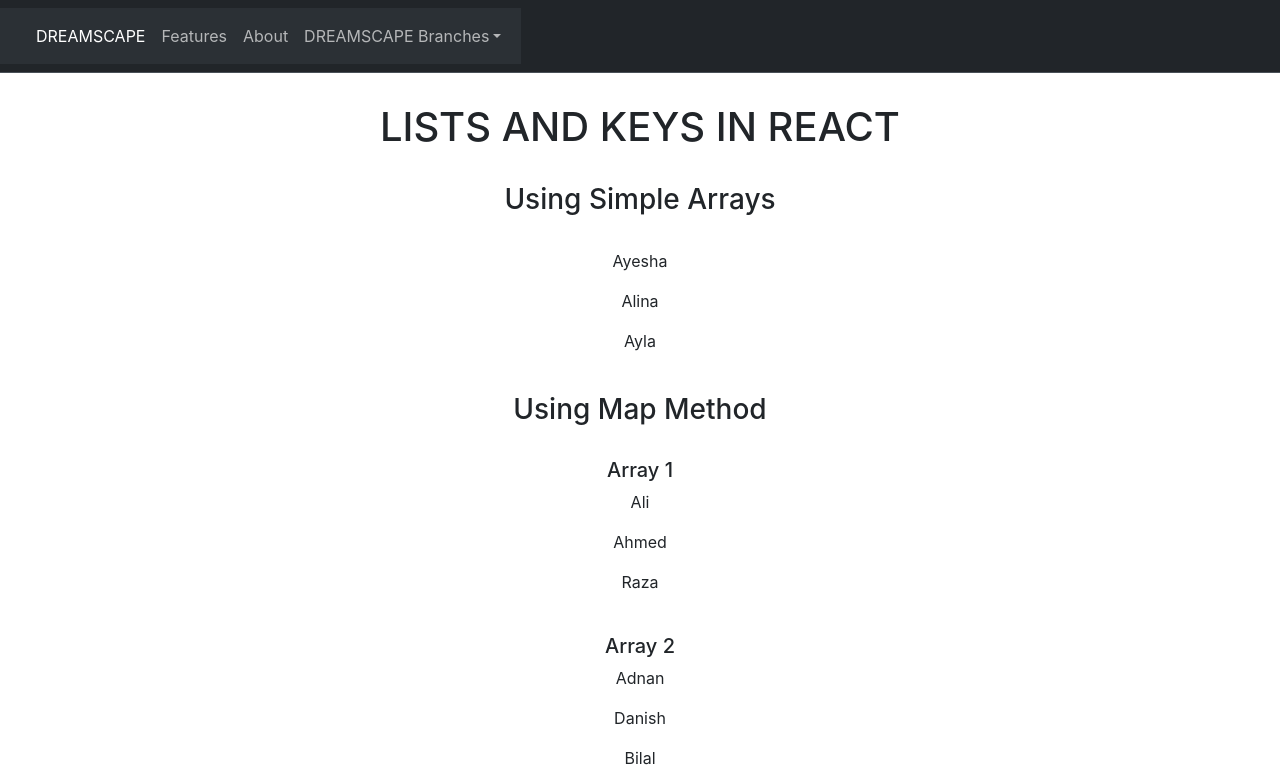
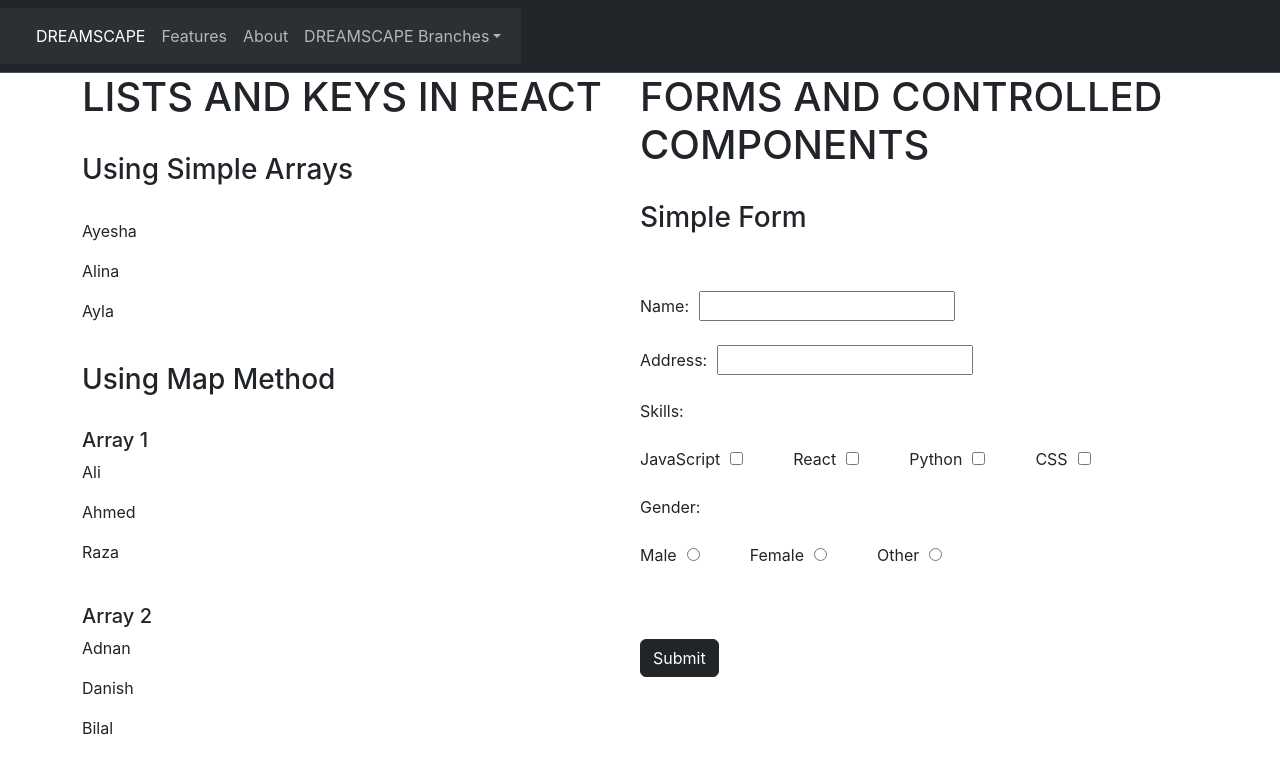
Before and after one commit to ghosiajaved/React, a React (Create React App) app: page / in a window 1280 px wide. Shown: the top 782 px of the page. Built offline with nearby package versions, Linux system fonts and the light colour scheme.

Commit message:
Added forms and controlled components

```diff
--- a/src/App.css
+++ b/src/App.css
@@ -35,5 +35,18 @@
 }
 
 .container{
-  text-align: center;
+  text-align: left;
+  display: flex;
 }
+
+.left-section, .right-section {
+  flex: 1;
+}
+
+label {
+  margin-right: 10px;
+}
+
+input{
+  margin-right: 50px;
+}
--- a/src/App.js
+++ b/src/App.js
@@ -3,9 +3,11 @@ import './App.css';
 import React from 'react'
 import Navbar from './components/Navbar';
 import List from './components/List';
+import Form from './components/Form';
 
 
 function App() {
+
 
 
   return (
@@ -16,17 +18,29 @@ function App() {
 
       <Navbar title="DREAMSCAPE" home="Home" features="Features" about="About" branches="DREAMSCAPE Branches" />
 
-      <div className="container" style={{ width: '800px', height: '710px', paddingTop: '30px' }}>
+      {/* <div className="container" style={{ width: '800px', height: '710px', paddingTop: '30px' }}> */}
 
 
-          <h1>LISTS AND KEYS IN REACT</h1>
+
+      <div className="container">
+        <div className="left-section">
+
+          <h1>LISTS AND KEYS IN REACT </h1>
           <br></br>
-          <List/>
+          <List />
+        </div>
+        <div className="right-section">
+        <h1>FORMS AND CONTROLLED COMPONENTS</h1>
+        <br></br>
+          <Form />
+
+        </div>
+      </div>
 
 
 
 
-      </div >
+      {/* </div > */}
 
 
 
--- /dev/null
+++ b/src/components/Form.js
@@ -0,0 +1,111 @@
+import React, { useState } from 'react'
+
+export default function Form() {
+
+    const [name, setName] = useState('');
+    const [address, setAddress] = useState('');
+
+    const handleChange = (event) => {
+        setName(event.target.value);
+    };
+
+    const handleChangeAddress = (event) => {
+        setAddress(event.target.value);
+    };
+
+    const handleSubmit = (event) => {
+        const selected = Object.keys(selectedSkills)
+            .filter(skill => selectedSkills[skill])
+            .join(', ');
+        alert(`Name: ${name}  ,  Address: ${address}  ,  Gender: ${gender}  ,  Selected Skills: ${selected || 'None'}`);
+    };
+
+    // checkbox
+    const [selectedSkills, setSelectedSkills] = useState({
+        javascript: false,
+        react: false,
+        python: false,
+        css: false,
+    });
+
+    const handleChange3 = (event) => {
+        const { name, checked } = event.target;
+        setSelectedSkills({
+            ...selectedSkills,
+            [name]: checked,
+        });
+    };
+
+    //radio button
+    const [gender, setGender] = useState('');
+
+    const handleChange2 = (event) => {
+        setGender(event.target.value);
+    };
+
+
+    return (
+        <div>
+
+            <h3>Simple Form</h3>
+            <br></br><br></br>
+            <form onSubmit={handleSubmit}>
+                <label>Name:</label>
+                <input type="text" value={name} onChange={handleChange} />
+                <br></br><br></br>
+
+                <label>Address:</label>
+                <input type="text" value={address} onChange={handleChangeAddress} />
+
+                <br></br><br></br>
+
+                <label>Skills: </label><br/><br/>
+
+                <label> JavaScript </label>
+                <input
+                    type="checkbox" name="javascript" checked={selectedSkills.javascript} onChange={handleChange3}
+                />
+
+                <label> React </label>
+                <input
+                    type="checkbox" name="react" checked={selectedSkills.react} onChange={handleChange3}
+                />
+
+                <label> Python </label>
+                <input
+                    type="checkbox" name="python" checked={selectedSkills.python} onChange={handleChange3}
+                />
+
+                <label> CSS </label>
+                <input
+                    type="checkbox" name="css" checked={selectedSkills.css} onChange={handleChange3}
+                />
+
+                <br/><br></br>
+
+                <label>Gender: </label>
+                <br/><br></br>
+                <label>Male</label>
+                <input
+                    type="radio" name="gender" value="male" checked={gender === 'male'} onChange={handleChange2}
+                />
+
+                <label> Female </label>
+                <input
+                    type="radio" name="gender" value="female" checked={gender === 'female'} onChange={handleChange2}
+                />
+
+                <label>Other</label>
+                <input
+                    type="radio" name="gender" value="other" checked={gender === 'other'} onChange={handleChange2}
+                />
+
+                <br></br><br></br>
+                <br></br><br></br>
+                <button type="submit" class="btn btn-dark">Submit</button>
+
+            </form>
+
+        </div>
+    )
+}
```
